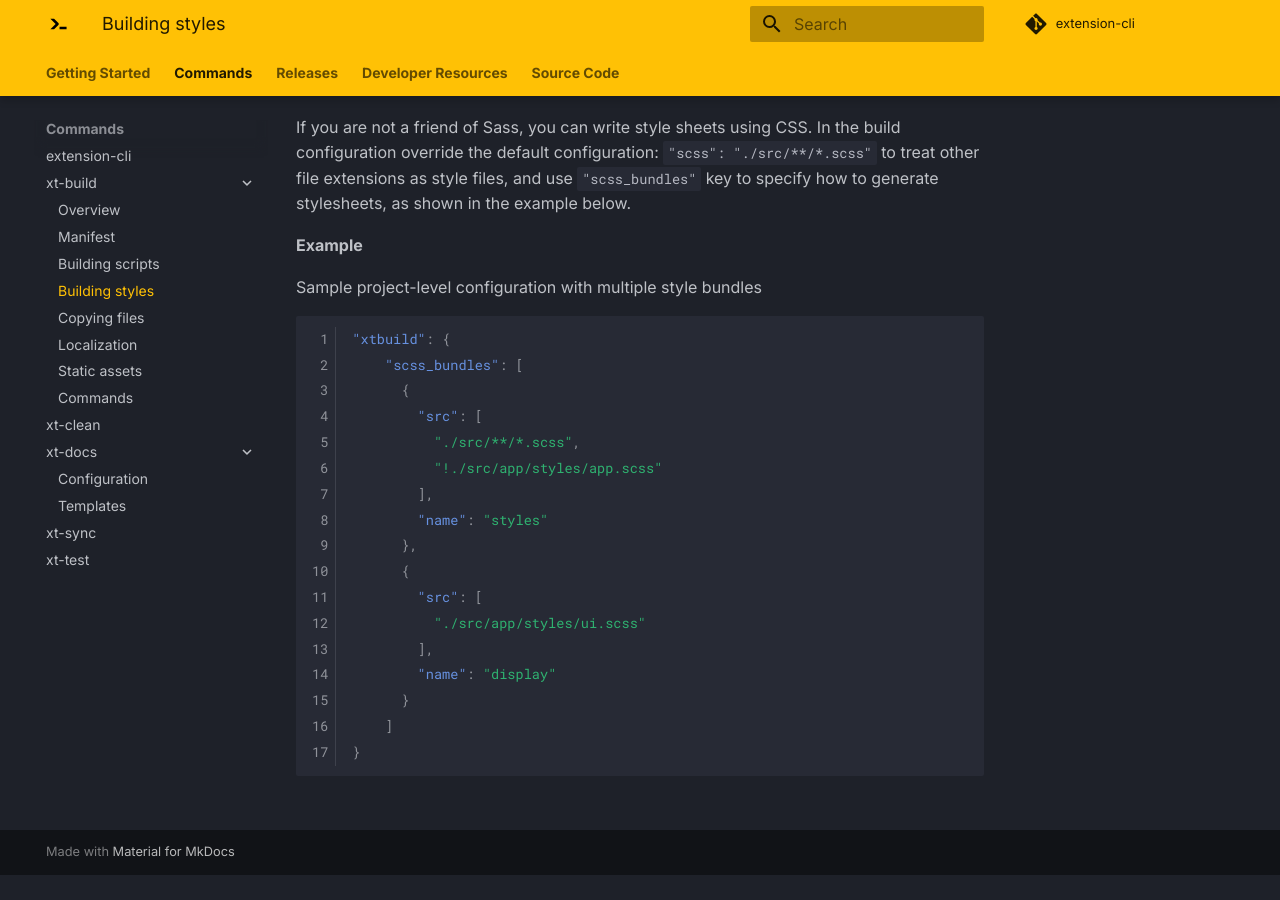
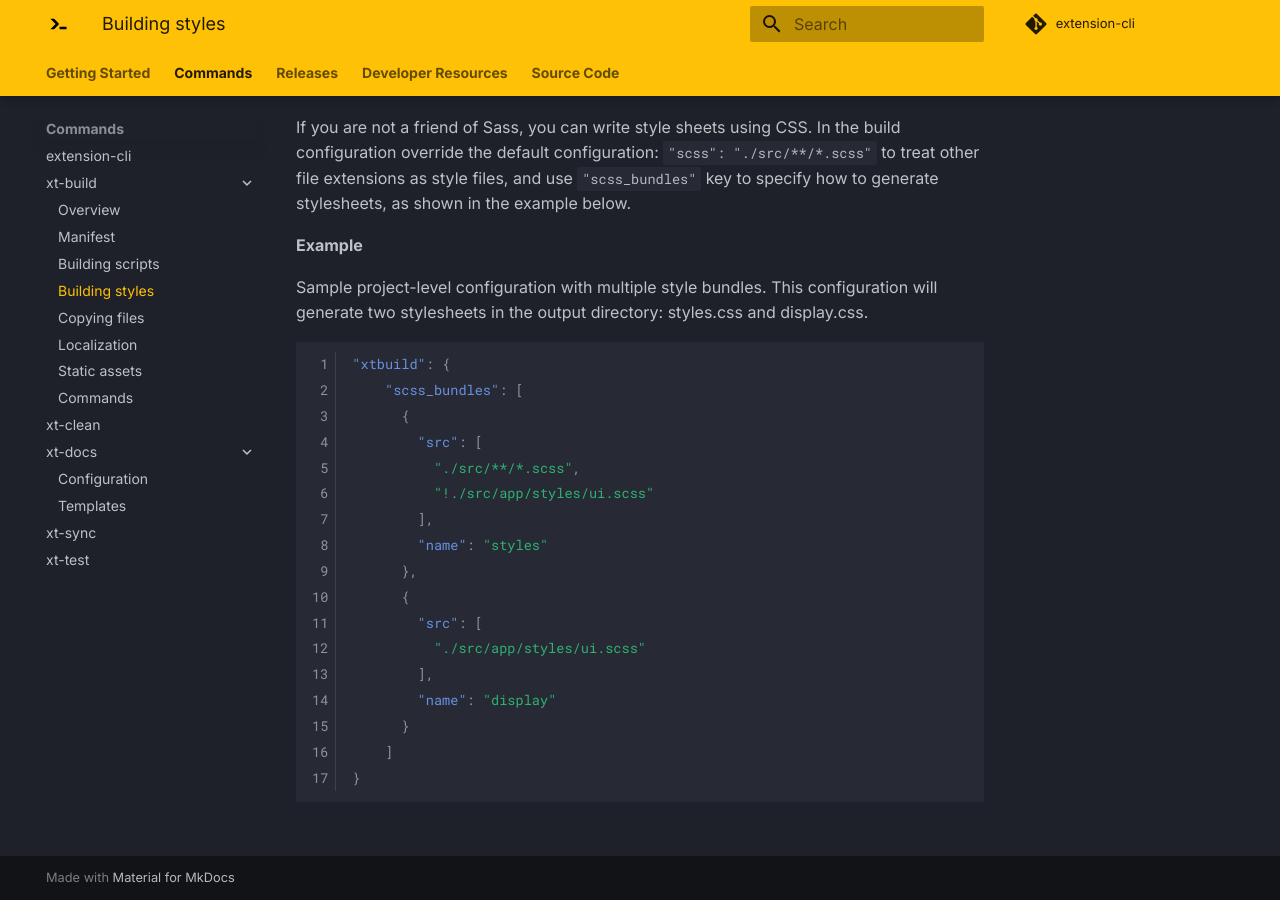
Before and after one commit to MobileFirstLLC/extension-cli, an MkDocs documentation site: the page built from guide/03-xt-build-styles.md, in a window 1280 px wide and 900 px high, scrolled down 685 px. Built offline with MkDocs 1.6.1 and Material for MkDocs 9.7.7, drawn with Linux system fonts in a browser that asks for light colours; comment, search, counter and statistics services are not loaded; before the commit the page ends 1560 px from its top, so only the background shows below that.

Commit message:
Update 03-xt-build-styles.md

````diff
--- a/guide/03-xt-build-styles.md
+++ b/guide/03-xt-build-styles.md
@@ -26,7 +26,7 @@
 
 **Example**
 
-Sample project-level configuration with multiple style bundles
+Sample project-level configuration with multiple style bundles. This configuration will generate two stylesheets in the output directory: styles.css and display.css.
 
 ```json
 "xtbuild": {
@@ -34,7 +34,7 @@
       {
         "src": [
           "./src/**/*.scss",
-          "!./src/app/styles/app.scss"
+          "!./src/app/styles/ui.scss"
         ],
         "name": "styles"
       },
````
